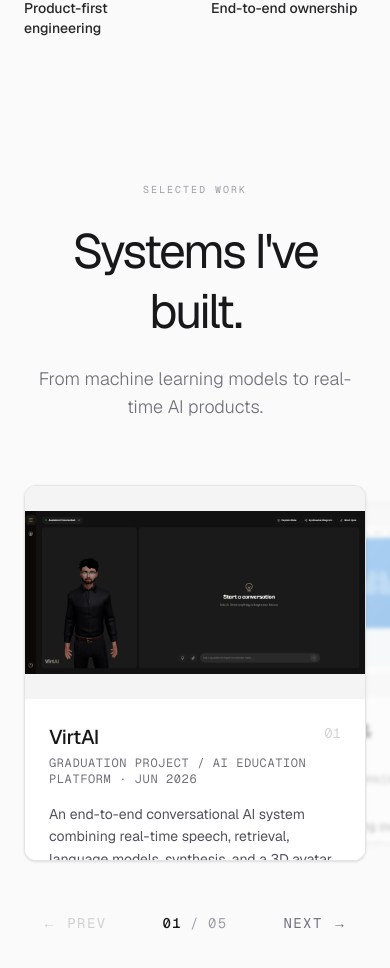
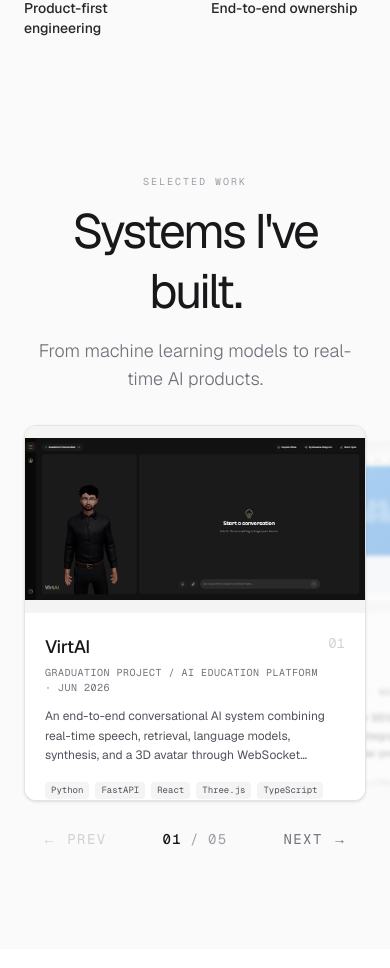
Before and after one commit to Abdelrhman941/portfolio, a Next.js app: page / in a window 390 px wide. Shown: the part 2540-3508 px from the top of the page. Built offline with nearby package versions, Linux system fonts and the light colour scheme.

Commit message:
refactor(projects): refine ProjectCard and ProjectCarousel styles for improved layout and spacing

```diff
--- a/components/projects/ProjectCard.tsx
+++ b/components/projects/ProjectCard.tsx
@@ -105,7 +105,7 @@ export function ProjectCard({
     >
       <div className="flex flex-col w-full h-full bg-white border border-zinc-200 shadow-sm overflow-hidden rounded-xl">
         {/* Image Area */}
-        <div className="relative w-full aspect-16/10 bg-zinc-100 shrink-0 group overflow-hidden">
+        <div className="relative w-full h-[50%] md:h-[55%] bg-zinc-100 shrink-0 group overflow-hidden border-b border-zinc-100">
           {/* Placeholder Fallback underneath */}
           <div className="absolute inset-0 flex flex-col items-center justify-center text-zinc-300">
             <span className="font-mono text-6xl font-light opacity-50">
@@ -133,13 +133,13 @@ export function ProjectCard({
         </div>
 
         {/* Content Area */}
-        <div className="flex flex-col grow p-6 md:p-8 bg-white">
-          <div className="flex justify-between items-start mb-4">
+        <div className="flex flex-col grow p-5 md:p-6 lg:p-8 bg-white">
+          <div className="flex justify-between items-start mb-3 lg:mb-4">
             <div className="flex flex-col gap-1">
-              <h3 className="text-xl md:text-2xl font-medium text-zinc-900 tracking-tight">
+              <h3 className="text-lg md:text-xl lg:text-2xl font-medium text-zinc-900 tracking-tight">
                 {project.title}
               </h3>
-              <p className="text-xs font-mono uppercase tracking-wider text-zinc-500">
+              <p className="text-[10px] md:text-xs font-mono uppercase tracking-wider text-zinc-500">
                 {project.category} &middot; {project.date}
               </p>
             </div>
@@ -148,15 +148,15 @@ export function ProjectCard({
             </span>
           </div>
 
-          <p className="text-sm md:text-base text-zinc-600 leading-relaxed mb-6">
+          <p className="text-xs md:text-sm lg:text-base text-zinc-600 leading-relaxed mb-4 lg:mb-6 line-clamp-3 md:line-clamp-none">
             {project.description}
           </p>
 
-          <div className="mt-auto flex flex-wrap gap-2">
+          <div className="mt-auto flex flex-wrap gap-1.5 md:gap-2">
             {project.technologies.map(tech => (
               <span
                 key={tech}
-                className="px-2 py-1 text-[10px] md:text-xs font-mono bg-zinc-100 text-zinc-600 rounded-sm"
+                className="px-1.5 py-0.5 md:px-2 md:py-1 text-[9px] md:text-[10px] lg:text-xs font-mono bg-zinc-100 text-zinc-600 rounded-sm"
               >
                 {tech}
               </span>
--- a/components/projects/ProjectCarousel.tsx
+++ b/components/projects/ProjectCarousel.tsx
@@ -31,7 +31,7 @@ export function ProjectCarousel() {
     <div className="relative w-full flex flex-col items-center">
       {/* 3D Perspective Container */}
       <div
-        className="relative w-full max-w-xl md:max-w-3xl aspect-[1/1.1] sm:aspect-16/14 md:aspect-16/12 mx-auto mb-12"
+        className="relative w-full max-w-xl md:max-w-3xl aspect-[1/1.1] sm:aspect-16/14 md:aspect-[1.55/1] mx-auto mb-6 md:mb-8"
         style={{ perspective: '1600px' }}
       >
         {projects.map((project, index) => (
--- a/components/projects/Projects.tsx
+++ b/components/projects/Projects.tsx
@@ -4,14 +4,14 @@ import { ProjectCarousel } from './ProjectCarousel';
 
 export function Projects() {
   return (
-    <section className="relative w-full bg-zinc-50 pt-12 pb-32 md:py-40 text-zinc-900 z-10 overflow-hidden">
+    <section className="relative w-full bg-zinc-50 pt-10 pb-24 md:pt-16 md:pb-24 text-zinc-900 z-10 overflow-hidden">
       <div className="mx-auto w-full max-w-6xl px-6">
         {/* Section Header */}
-        <div className="mb-16 md:mb-24 flex flex-col items-center text-center">
-          <span className="font-mono text-[10px] md:text-xs uppercase tracking-[0.2em] text-zinc-400 mb-6 md:mb-8">
+        <div className="mb-8 md:mb-10 flex flex-col items-center text-center">
+          <span className="font-mono text-[10px] md:text-xs uppercase tracking-[0.2em] text-zinc-400 mb-3 md:mb-4">
             Selected Work
           </span>
-          <h2 className="font-(family-name:--font-display) text-5xl md:text-6xl lg:text-7xl leading-tight tracking-tighter mb-6">
+          <h2 className="font-(family-name:--font-display) text-5xl md:text-6xl lg:text-7xl leading-tight tracking-tighter mb-4">
             Systems I&apos;ve built.
           </h2>
           <p className="text-lg md:text-xl font-light text-zinc-500 max-w-xl mx-auto">
```
